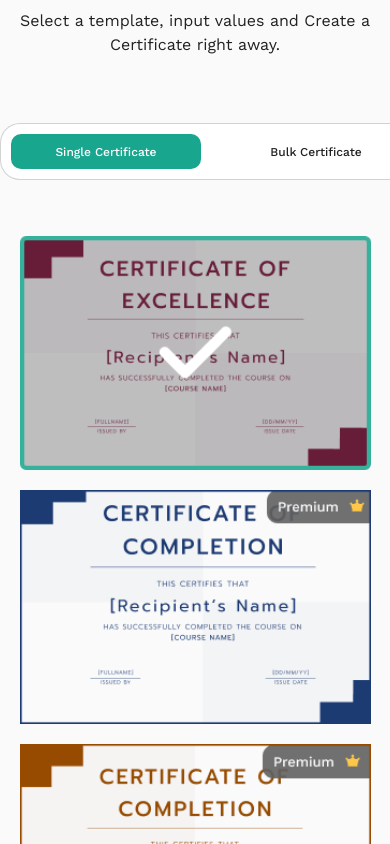
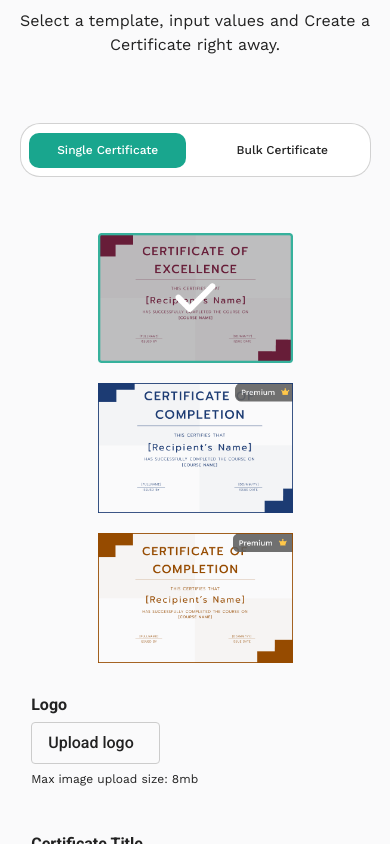
Before and after one commit to Ehidiamhen/certificate-generator, a React (Create React App) app: page /edit_bulk in a window 390 px wide. Shown: the part 1940-2784 px from the top of the page. Built offline with nearby package versions, Linux system fonts and the light colour scheme; a web font is replaced by a local one.

Commit message:
Update(FRO-1): Updated responsive styling

```diff
--- a/src/Component/Certificate/certificate.style.scss
+++ b/src/Component/Certificate/certificate.style.scss
@@ -60,7 +60,7 @@ body {
 }
 
 .mode {
-    width: 422px;
+    width: 30%;
     margin: auto;
     border-radius: 20px;
     border: 0.8px solid rgba(84, 84, 84, 0.26);
@@ -77,8 +77,8 @@ body {
     background-color: #19A68E;
     border-radius: 10px;
     color: #ffffff;
-    margin: 10px;
-    width: 207px;
+    margin: 2.5%;
+    width: 50%;
     font-weight: 500;
     cursor: pointer;
 }
@@ -162,12 +162,16 @@ input::-webkit-calendar-picker-indicator{
     .prompt {
         line-height: 24px;
     }
+    .mode {
+        width: 90%;
+    }
     .cert-img {
         flex-direction: column;
+        width: 50% !important;
+        margin: auto !important;
     }
     .cert-form {
         width: 100%;
-        background-color: #ffffff;
         border: none;
         border-radius: 0;
         margin: 0 ;
--- a/src/Component/Hero/hero.style.scss
+++ b/src/Component/Hero/hero.style.scss
@@ -119,7 +119,9 @@ body {
         height: 100%;
         margin-left: 50px;
     }
-
+    .perks {
+        padding-top: 40%;
+    }
     .partners {
         width: 90%;
         margin: auto;
--- a/src/Component/Testimonials/testimonials.style.scss
+++ b/src/Component/Testimonials/testimonials.style.scss
@@ -86,6 +86,8 @@ body {
 @media screen  and (max-width: 480px) {
     .testimonials {
         flex-direction: column;
+        width: 70% !important;
+        margin: auto !important;
     }
     .testimonial-header {
         font-size: 24px;
@@ -96,6 +98,6 @@ body {
         line-height: 24px;
     }
     .testimonial-bottom {
-        margin-bottom: 52px;
+        margin-bottom: 52px !important;
     }
 }
```
